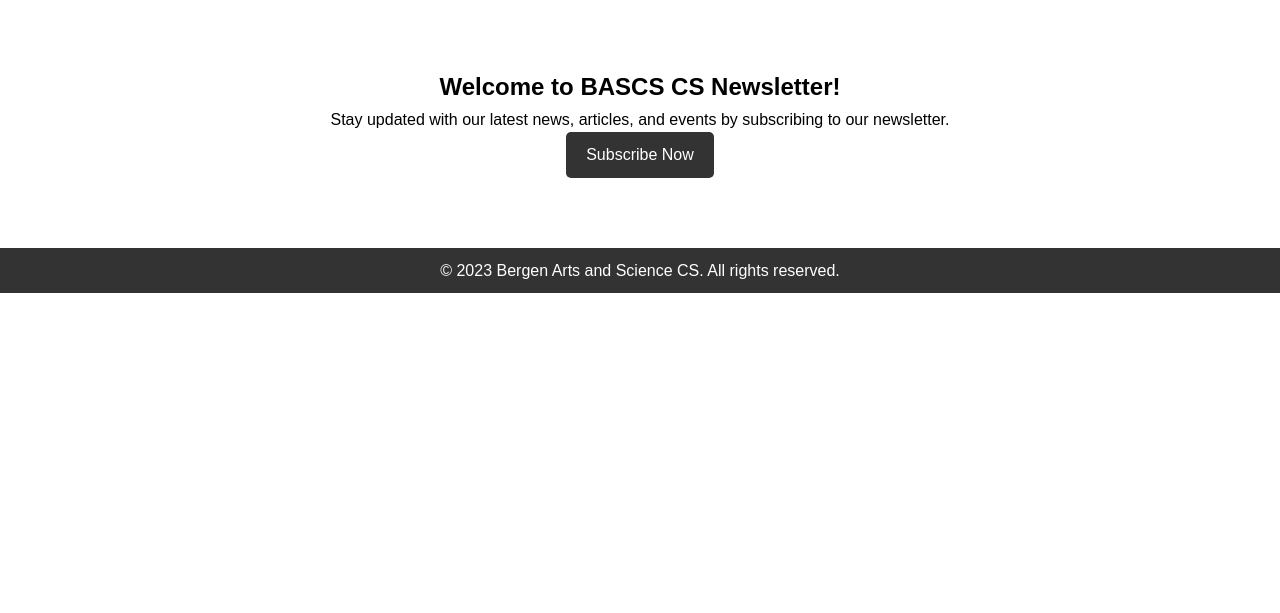
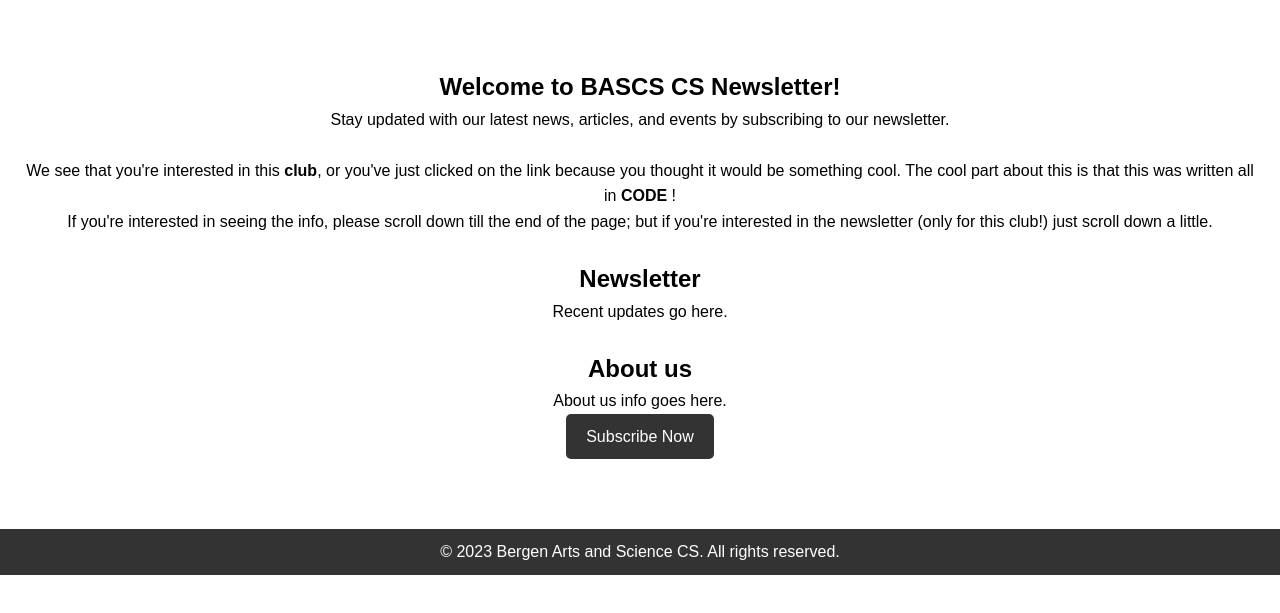
Before and after one commit to ahmet360/Computer-science-newsletter-, a plain HTML site: page index.html in a window 1280 px wide. Shown: the part 93-706 px from the top of the page. Drawn offline with Linux system fonts and the light colour scheme.

Commit message:
SU1-Added a tad bit more info.

```diff
--- a/index.html
+++ b/index.html
@@ -24,6 +24,18 @@
         <section>
             <h2>Welcome to BASCS CS Newsletter!</h2>
             <p>Stay updated with our latest news, articles, and events by subscribing to our newsletter.</p>
+            <br>
+            <p>We see that you're interested in this <b>club</b>, or you've just clicked on the link because you thought it would be something cool. The cool part about this is that this was written all in <b> CODE</b> !</p>
+            <p>If you're interested in seeing the info, please scroll down till the end of the page; but if you're interested in the newsletter (only for this club!) just scroll down a little. </p>
+            <br>
+
+            <h2>Newsletter</h2>
+            <p>Recent updates go here.</p>
+            <br>
+
+            <h2>About us</h2>
+            <p>About us info goes here.</p>
+
             <a href="subscribe.html" class="subscribe-btn">Subscribe Now</a>
         </section>
     </main>
```
